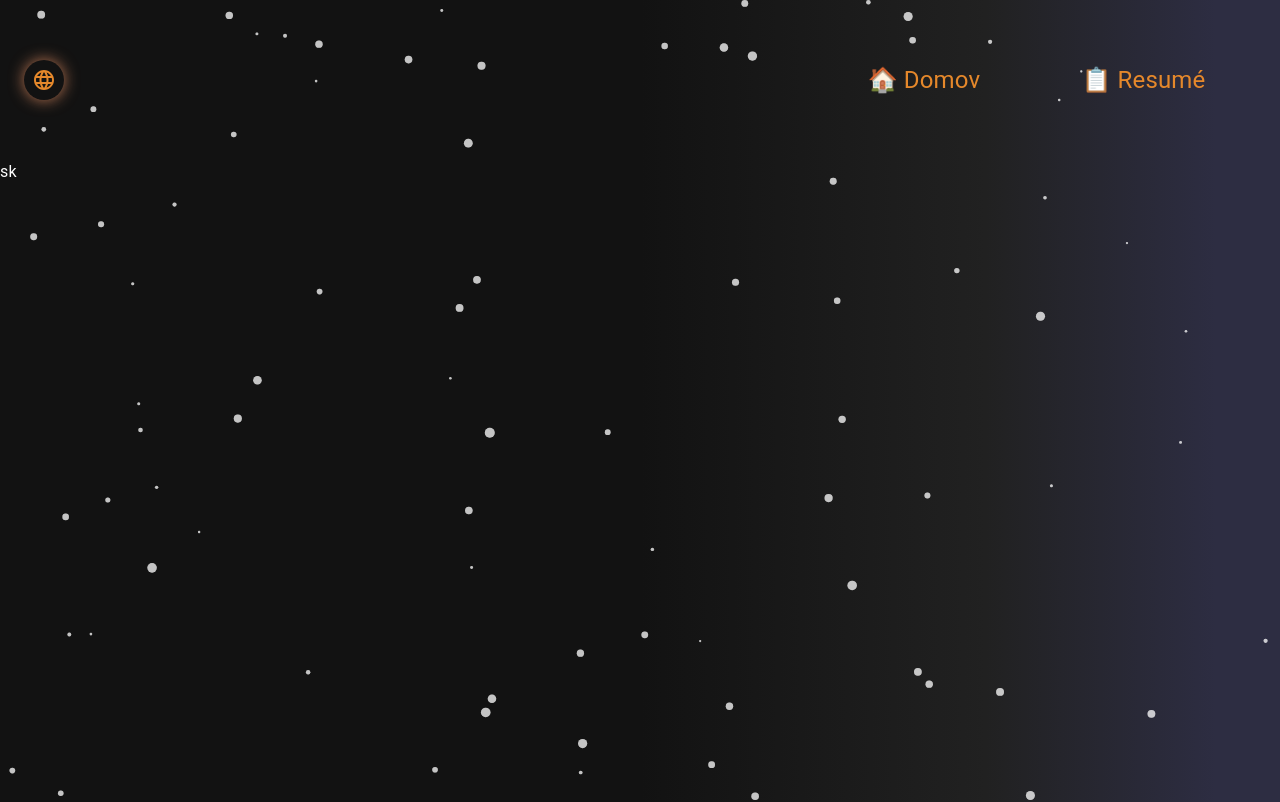
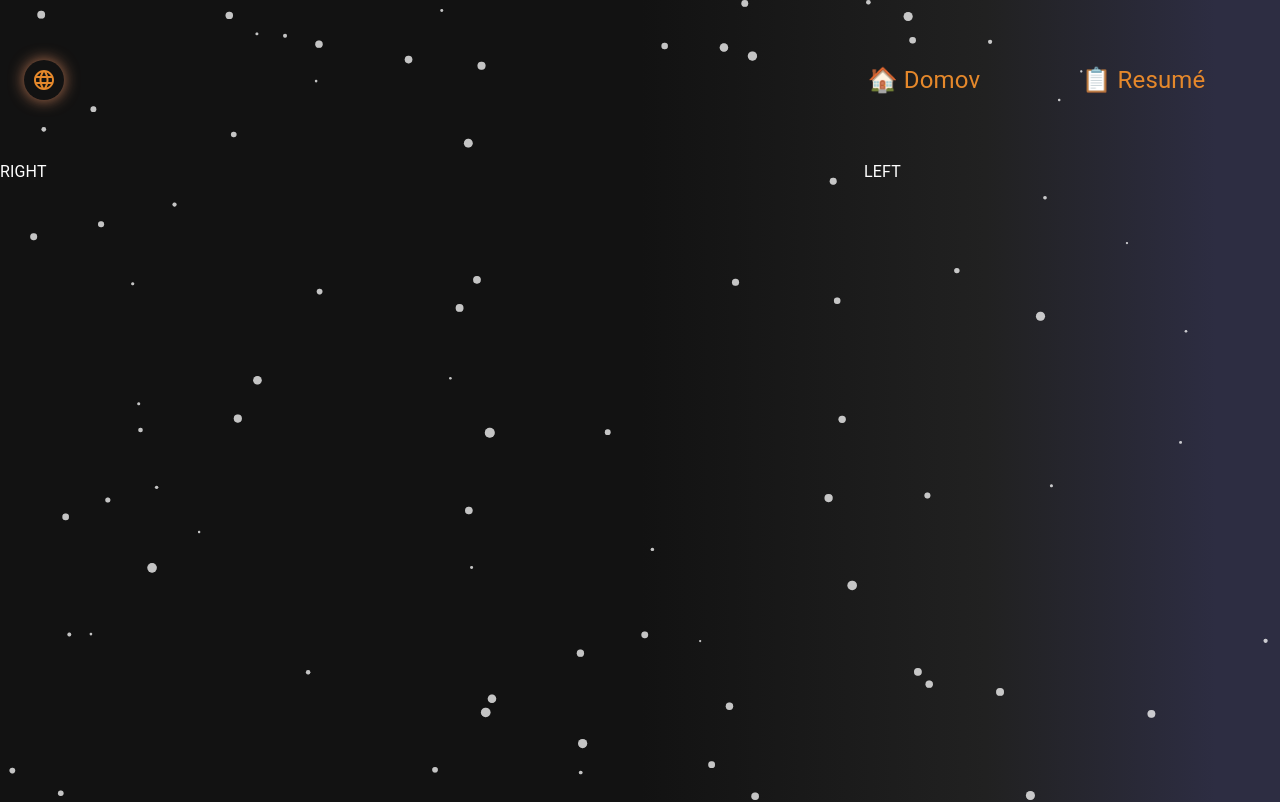
Before and after one commit to LukacTomas/my-page, a React (Create React App) app: page /sk/resume in a window 1280 px wide. Shown: the top 802 px of the page. Built offline with nearby package versions, Linux system fonts and the light colour scheme.

Commit message:
Grid set up in Resume

```diff
--- a/src/Pages/Resume/config.js
+++ b/src/Pages/Resume/config.js
@@ -1,4 +1,5 @@
-export const skData = {
+const data = {
+  sk: {
     helmet: {
       title: "Lukac Tomas | Resumé",
       description:
@@ -48,9 +49,9 @@ export const skData = {
         },
       },
     ],
-};
+  },
 
-export const enData = {
+  en: {
     helmet: {
       title: "Lukac Tomas | Resume",
       description:
@@ -100,4 +101,9 @@ export const enData = {
         },
       },
     ],
+  },
 };
+
+export const useData = (lang) => {
+  return data[lang];
+};
--- a/src/Pages/Resume/index.js
+++ b/src/Pages/Resume/index.js
@@ -1,10 +1,32 @@
 import React from "react";
+import { Grid } from "@mui/material";
 import { useLanguage } from "Hooks";
+import { useData } from "./config";
 
-const Resume =  () => {
+const Resume = () => {
   const lang = useLanguage();
 
-  return <div>{lang}</div>;
+  // load data based on current language
+  const data = useData(lang);
+
+  return (
+    <>
+      <Grid
+        container
+        spacing={2}
+        direction="row-reverse"
+        justifyContent="center"
+        alignItems="flex-start"
+      >
+        <Grid item xs={12} md={6} lg={4}>
+          LEFT
+        </Grid>
+        <Grid item xs={12} md={6} lg={8}>
+          RIGHT
+        </Grid>
+      </Grid>
+    </>
+  );
 };
 
 export default Resume;
```
Lines whose indentation alone changed are shown as unchanged.
